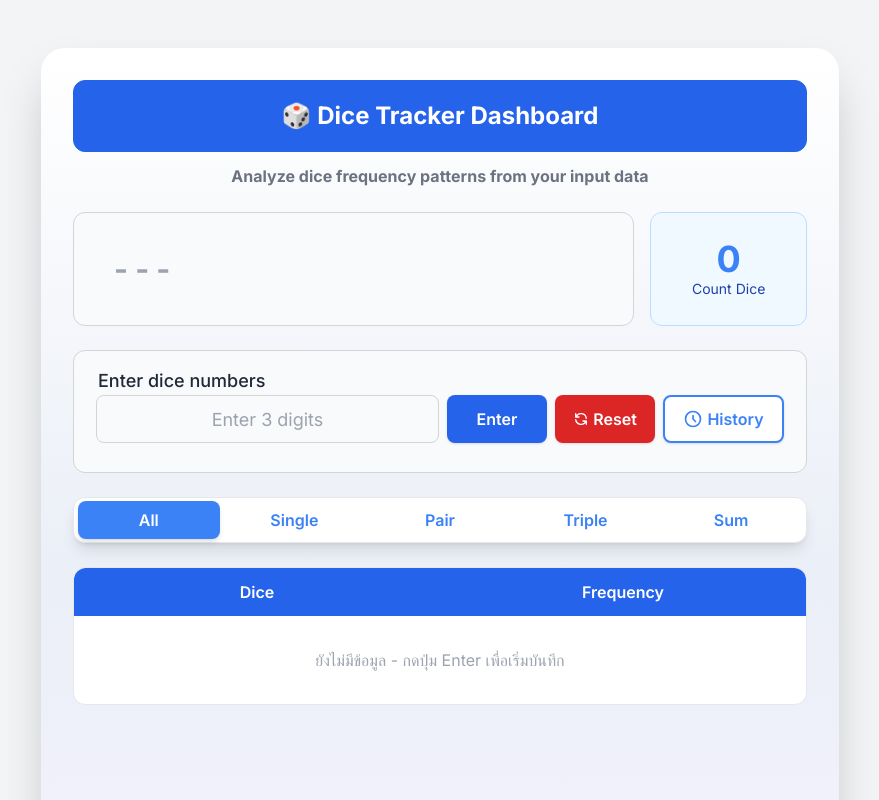
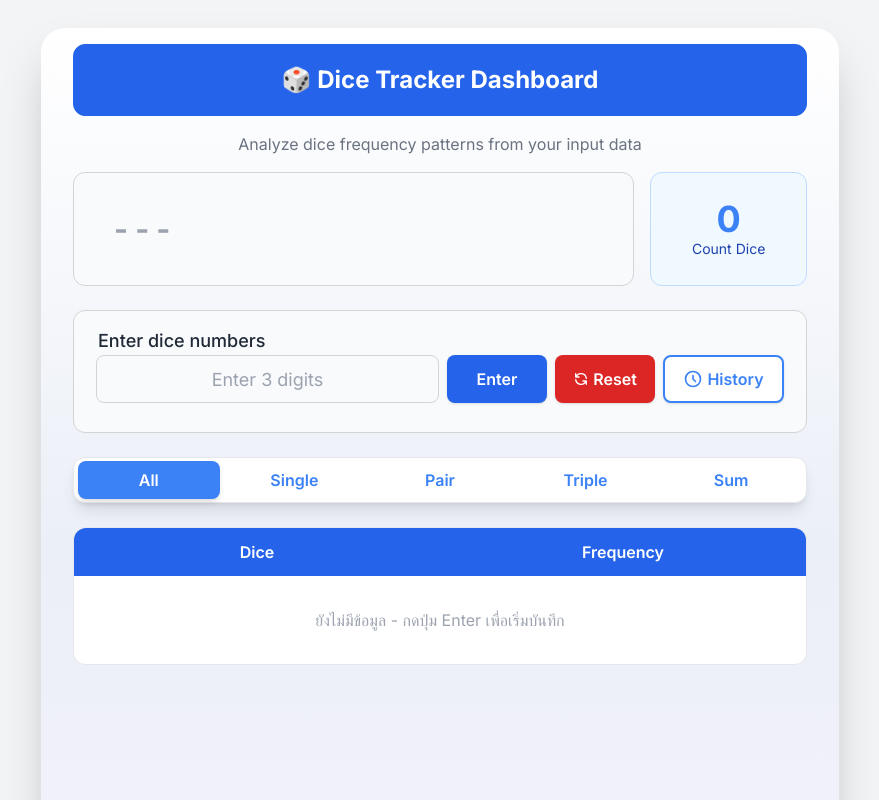
Before and after one commit to Nuttanon-Kingkaewrungrote/project, a React (Vite) app: page / in a window 1280 px wide. Shown: the top 800 px of the page, without its empty margins (200-1079 px from the left). Built offline with nearby package versions, Linux system fonts and the light colour scheme.

Commit message:
padding main struc

```diff
--- a/src/components/DiceInput.jsx
+++ b/src/components/DiceInput.jsx
@@ -32,7 +32,7 @@ const DiceInput = ({
 
           <button
             onClick={onManualEntry}
-            className="bg-blue-600 text-white rounded-lg hover:bg-blue-500 font-semibold shadow transition-colors"
+            className="bg-blue-600 text-white rounded-lg hover:bg-blue-700 font-semibold shadow transition-colors"
             style={{width: '100px', height: '48px'}}
           >
             Enter
@@ -40,7 +40,7 @@ const DiceInput = ({
         </div>
         <button
           onClick={onClear}
-          className="bg-red-600 hover:bg-red-400 text-white font-semibold rounded-lg shadow transition-colors flex items-center justify-center gap-1"
+          className="bg-red-600 hover:bg-red-700 text-white font-semibold rounded-lg shadow transition-colors flex items-center justify-center gap-1"
           style={{width: '100px', height: '48px'}}
         >
           <svg className="w-4 h-4" fill="none" stroke="currentColor" viewBox="0 0 24 24">
@@ -50,7 +50,7 @@ const DiceInput = ({
         </button>
         <button
           onClick={onToggleHistory}
-          className="font-semibold rounded-lg shadow transition-colors bg-white border-2 border-blue-500 text-blue-500 hover:bg-blue-50 flex items-center justify-center gap-1"
+          className="font-semibold rounded-lg shadow transition-colors bg-white border-2 border-blue-500 text-blue-500 hover:bg-sky-100 flex items-center justify-center gap-1"
           style={{width: '121px', height: '48px'}}
         >
           {showHistory ? (
--- a/src/components/HiLoStatistics.jsx
+++ b/src/components/HiLoStatistics.jsx
@@ -190,10 +190,10 @@ const HiLoStatistics = () => {
   const statsRows = buildStatsRows();
 
   return (
-    <div className="min-h-screen bg-gray-100 p-4 md:p-8 flex items-start justify-center overflow-y-auto">
+    <div className="min-h-screen bg-gray-100 p-4 md:p-4 flex items-start justify-center overflow-y-auto">
       {/* Gradient Border Wrapper */}
       <div
-        className="rounded-3xl p-8 shadow-2xl mx-auto my-4 origin-top"
+        className="rounded-3xl p-4 shadow-2xl mx-auto my-3 origin-top"
         style={{
           width: '798px',
           minHeight: '1034px',
@@ -204,13 +204,13 @@ const HiLoStatistics = () => {
         <div className="mx-auto" style={{width: '734px'}}>
 
           {/* Page Title */}
-          <div className="mb-6 text-center space-y-3">
+          <div className="mb-4 text-center space-y-4">
             <div className="border border-blue-600 bg-blue-600 rounded-xl h-[72px] flex items-center justify-center">
               <h1 className="text-2xl font-bold text-white">
                 🎲 Dice Tracker Dashboard
               </h1>
             </div>
-            <p className="font-bold text-gray-500">
+            <p className="font-normal text-gray-500">
               Analyze dice frequency patterns from your input data
             </p>
           </div>
--- a/src/components/HistoryStrip.jsx
+++ b/src/components/HistoryStrip.jsx
@@ -18,7 +18,12 @@ const HistoryStrip = ({ history, fullView = false }) => {
   if (fullView) {
     return (
       <div className="bg-white rounded-xl shadow-lg p-6 border border-gray-200">
-        <h2 className="text-xl font-bold text-gray-800 mb-4">Recent History</h2>
+        <h2 className="text-xl font-semibold text-gray-800 mb-4 flex items-center gap-1">
+          <svg className="w-6 h-6" fill="none" stroke="#3B82F6" viewBox="0 0 24 24">
+            <path strokeLinecap="round" strokeLinejoin="round" strokeWidth={2} d="M12 8v4l3 3m6-3a9 9 0 11-18 0 9 9 0 0118 0z" />
+          </svg>
+          Recent History
+        </h2>
         <div className="space-y-3 max-h-[500px] overflow-y-auto">
           {history.slice().reverse().map((roll, idx) => {
             const sum = roll.reduce((a, b) => a + b, 0);
```
